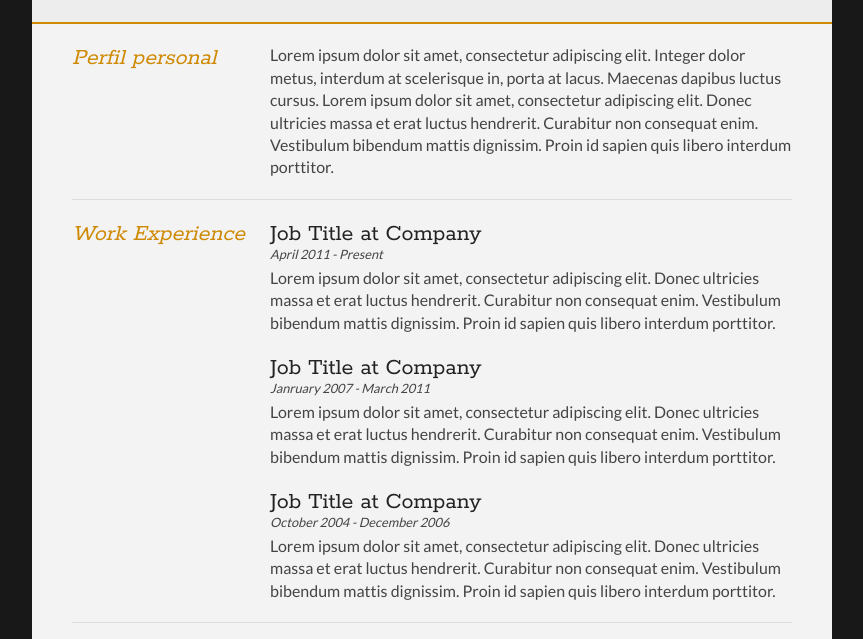
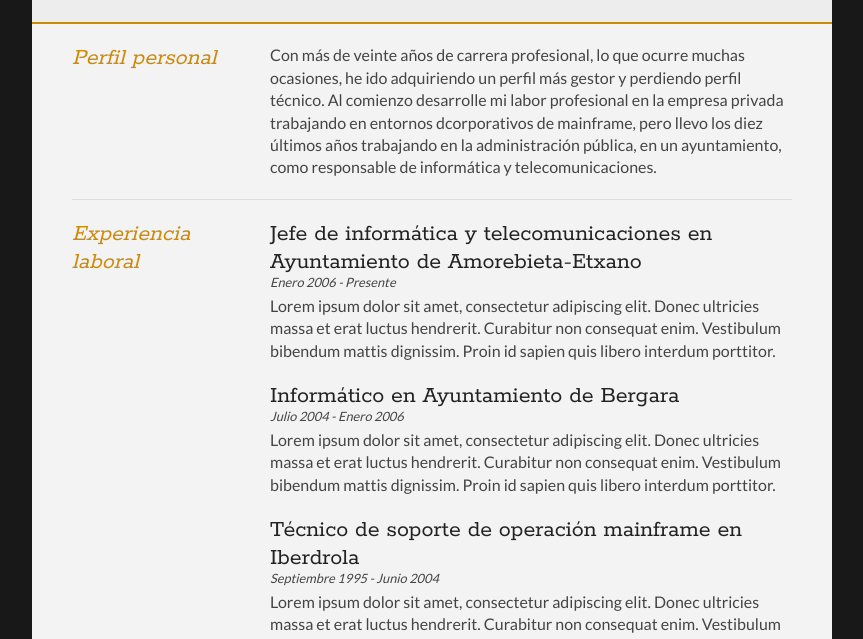
Before and after one commit to jabiersantamaria/uoc-boilerplate, a website built with Parcel: page src/www.thomashardy.me.uk/free-responsive-html-css3-cv-template/index.html in a window 1280 px wide. Shown: the part 159-798 px from the top of the page, without its empty margins (208-1071 px from the left). Built offline with nearby package versions, Linux system fonts and the light colour scheme; some packages are replaced by stand-ins of ours.

Commit message:
Writing the resume

```diff
--- a/src/www.thomashardy.me.uk/free-responsive-html-css3-cv-template/index.html
+++ b/src/www.thomashardy.me.uk/free-responsive-html-css3-cv-template/index.html
@@ -40,7 +40,7 @@
 				</div>
 
 				<div class="sectionContent">
-					<p>Lorem ipsum dolor sit amet, consectetur adipiscing elit. Integer dolor metus, interdum at scelerisque in, porta at lacus. Maecenas dapibus luctus cursus. Lorem ipsum dolor sit amet, consectetur adipiscing elit. Donec ultricies massa et erat luctus hendrerit. Curabitur non consequat enim. Vestibulum bibendum mattis dignissim. Proin id sapien quis libero interdum porttitor.</p>
+					<p>Con más de veinte años de carrera profesional, lo que ocurre muchas ocasiones, he ido adquiriendo un perfil más gestor y perdiendo perfil técnico. Al comienzo desarrolle mi labor profesional en la empresa privada trabajando en entornos dcorporativos de mainframe, pero llevo los diez últimos años trabajando en la administración pública, en un ayuntamiento, como responsable de informática y telecomunicaciones.</p>
 				</div>
 			</article>
 			<div class="clear"></div>
@@ -49,25 +49,25 @@
 
 		<section>
 			<div class="sectionTitle">
-				<h1>Work Experience</h1>
+				<h1>Experiencia laboral</h1>
 			</div>
 
 			<div class="sectionContent">
 				<article>
-					<h2>Job Title at Company</h2>
-					<p class="subDetails">April 2011 - Present</p>
+					<h2>Jefe de informática y telecomunicaciones en Ayuntamiento de Amorebieta-Etxano</h2>
+					<p class="subDetails">Enero 2006 - Presente</p>
 					<p>Lorem ipsum dolor sit amet, consectetur adipiscing elit. Donec ultricies massa et erat luctus hendrerit. Curabitur non consequat enim. Vestibulum bibendum mattis dignissim. Proin id sapien quis libero interdum porttitor.</p>
 				</article>
 
 				<article>
-					<h2>Job Title at Company</h2>
-					<p class="subDetails">Janruary 2007 - March 2011</p>
+					<h2>Informático en Ayuntamiento de Bergara</h2>
+					<p class="subDetails">Julio 2004 - Enero 2006</p>
 					<p>Lorem ipsum dolor sit amet, consectetur adipiscing elit. Donec ultricies massa et erat luctus hendrerit. Curabitur non consequat enim. Vestibulum bibendum mattis dignissim. Proin id sapien quis libero interdum porttitor.</p>
 				</article>
 
 				<article>
-					<h2>Job Title at Company</h2>
-					<p class="subDetails">October 2004 - December 2006</p>
+					<h2>Técnico de soporte de operación mainframe en Iberdrola</h2>
+					<p class="subDetails">Septiembre 1995 - Junio 2004</p>
 					<p>Lorem ipsum dolor sit amet, consectetur adipiscing elit. Donec ultricies massa et erat luctus hendrerit. Curabitur non consequat enim. Vestibulum bibendum mattis dignissim. Proin id sapien quis libero interdum porttitor.</p>
 				</article>
 			</div>
```
